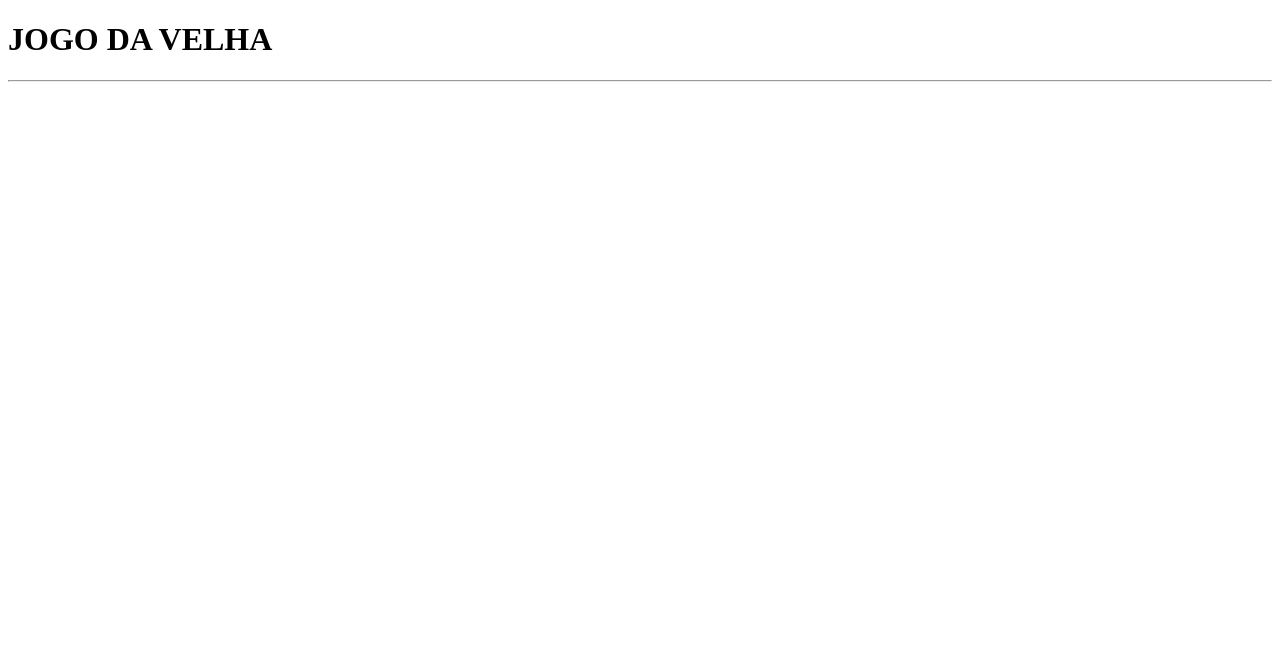
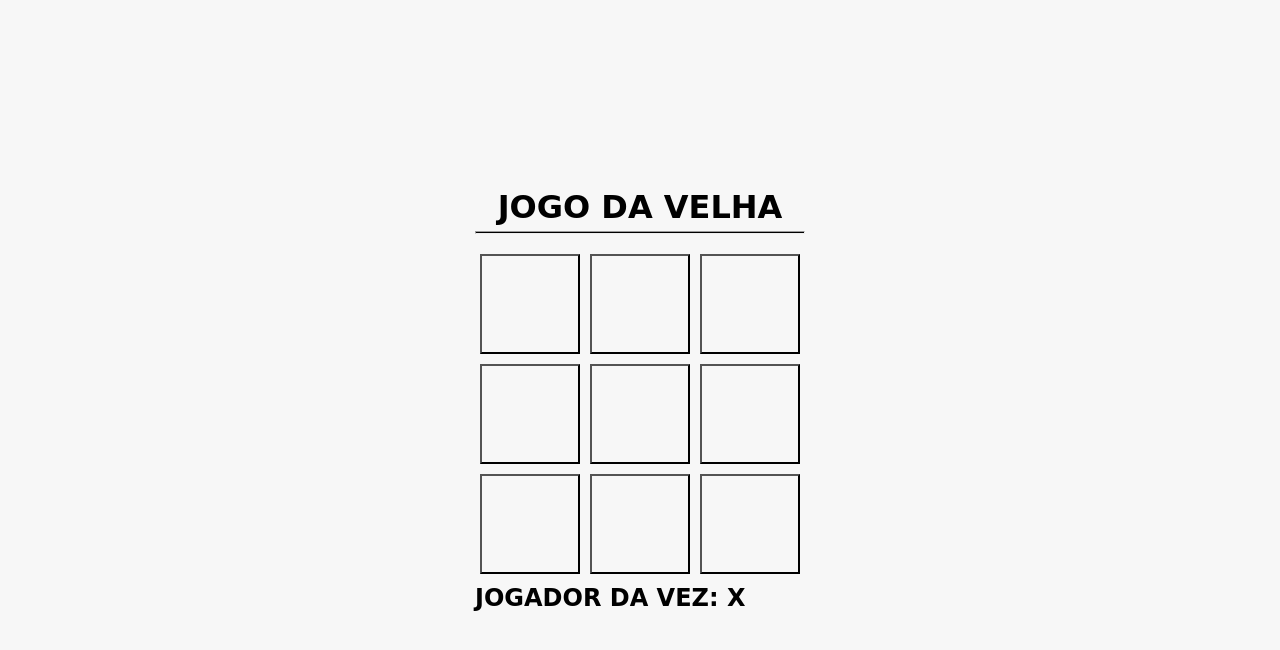
Before and after one commit to ValmiDrama/JavaScript, a plain HTML site: page index.html in a window 1280 px wide. Drawn offline with Linux system fonts and the light colour scheme.

Commit message:
Implementando Funcoes de Jogabilidade

```diff
--- a/index.html
+++ b/index.html
@@ -11,7 +11,17 @@
   <main>
     <h1>JOGO DA VELHA</h1>
     <hr />
-
+    <div class="game">
+      <button data-i="1"></button>
+      <button data-i="2"></button>
+      <button data-i="3"></button>
+      <button data-i="4"></button>
+      <button data-i="5"></button>
+      <button data-i="6"></button>
+      <button data-i="7"></button>
+      <button data-i="8"></button>
+      <button data-i="9"></button>
+    </div>
     <h2 class="currentPlayer"></h2>
   </main>
   <script src="script.js"></script>
--- a/script.js
+++ b/script.js
@@ -0,0 +1,65 @@
+const currentPlayer = document.querySelector(".currentPlayer");
+
+let selected;
+let player = "X";
+
+let positions = [
+  [1, 2, 3],
+  [1, 4, 7],
+  [1, 5, 9],
+  [2, 5, 8],
+  [3, 6, 9],
+  [3, 5, 7],
+  [4, 5, 6],
+  [7, 8, 9],
+];
+
+function init() {
+  selected = [];
+
+  currentPlayer.innerHTML = `JOGADOR DA VEZ: ${player}`;
+
+  document.querySelectorAll(".game button").forEach((item) => {
+    item.innerHTML = "";
+    item.addEventListener("click", newMove);
+  });
+}
+
+init();
+
+function newMove(e) {
+  const index = e.target.getAttribute("data-i");
+  e.target.innerHTML = player;
+  e.target.removeEventListener("click", newMove);
+  selected[index] = player;
+
+  setTimeout(() => {
+    check();
+  }, [100]);
+
+  player = player === "X" ? "O" : "X";
+  currentPlayer.innerHTML = `JOGADOR DA VEZ: ${player}`;
+}
+
+function check() {
+  let playerLastMove = player === "X" ? "O" : "X";
+
+  const items = selected
+    .map((item, i) => [item, i])
+    .filter((item) => item[0] === playerLastMove)
+    .map((item) => item[1]);
+
+  for (pos of positions) {
+    if (pos.every((item) => items.includes(item))) {
+      alert("O JOGADOR '" + playerLastMove + "' GANHOU!");
+      init();
+      return;
+    }
+  }
+
+  if (selected.filter((item) => item).length === 9) {
+    alert("DEU VELHA!");
+    init();
+    return;
+  }
+}
--- a/style.css
+++ b/style.css
@@ -0,0 +1,46 @@
+* {
+    /* Padrao */
+    margin: 0;
+    padding: 0;
+    box-sizing: border-box;
+    font-family: cursive;
+  }
+
+  body {
+    height: 100vh;
+    display: flex;
+    align-items: center;
+    justify-content: center;
+    background: #f7f7f7;
+  }
+
+  main {
+    display: flex;
+    flex-direction: column;
+    gap: 5px;
+  }
+
+  h1 {
+    text-align: center;
+  }
+
+  hr {
+    font-weight: bold;
+    height: 3px;
+    background: black;
+    margin-bottom: 10px;
+  }
+
+  .game {
+    display: grid;
+    grid-template-columns: 1fr 1fr 1fr;
+  }
+
+  .game button {
+    width: 100px;
+    height: 100px;
+    margin: 5px;
+    cursor: pointer;
+    font-size: 50px;
+    background: #f7f7f7;
+  }
```
